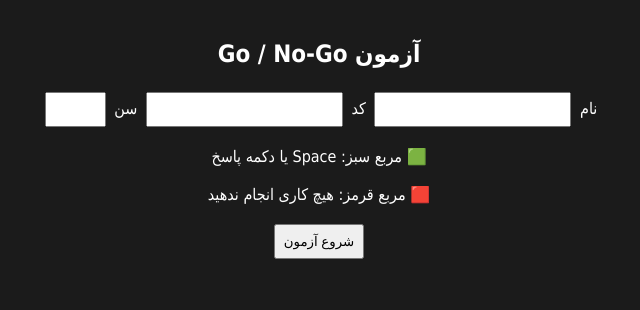
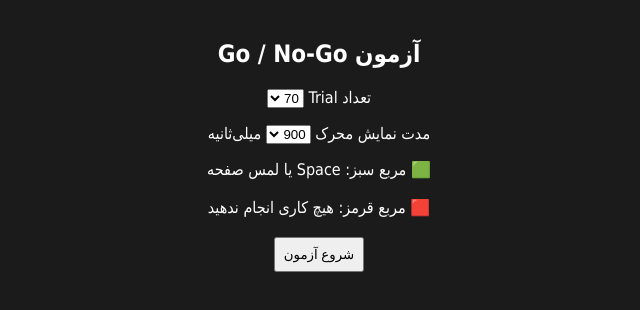
Before and after one commit to Seppour-dotcom/gonogo-test, a plain HTML site: page index.html in a window 1280 px wide. Shown: the whole page, without its empty margins (321-961 px from the left). Drawn offline with Linux system fonts and the light colour scheme.

Commit message:
Update index.html

```diff
--- a/index.html
+++ b/index.html
@@ -54,17 +54,35 @@ td,th{
 
 <div id="form">
 
-نام
-<input id="n">
-
-کد
-<input id="c">
-
-سن
-<input id="a" size="3">
+<p>
+تعداد Trial
+<select id="trialCount">
+<option>50</option>
+<option>55</option>
+<option>60</option>
+<option>65</option>
+<option selected>70</option>
+</select>
+</p>
 
 <p>
-🟩 مربع سبز: Space یا دکمه پاسخ
+مدت نمایش محرک
+<select id="speed">
+<option>500</option>
+<option>550</option>
+<option>600</option>
+<option>650</option>
+<option>700</option>
+<option>750</option>
+<option>800</option>
+<option>850</option>
+<option selected>900</option>
+</select>
+میلی‌ثانیه
+</p>
+
+<p>
+🟩 مربع سبز: Space یا لمس صفحه
 <br><br>
 🟥 مربع قرمز: هیچ کاری انجام ندهید
 </p>
@@ -121,6 +139,7 @@ let res=[];
 let i=-1;
 let pressed=false;
 let stimulusOn=false;   // جدید
+let stimTime=900;
 let t0=0;
 
 function respond(){
@@ -146,18 +165,29 @@ respond();
 
 }
 
-document.getElementById("resp").onclick=respond;
+document.body.onclick=respond;
+document.body.ontouchstart=respond;
 
 function start(){
 
 document.getElementById("form").style.display="none";
 
-// دکمه فقط یک بار نمایش داده می‌شود
-resp.style.display="inline-block";
+// خواندن تنظیمات انتخاب‌شده توسط کاربر
+stimTime = parseInt(document.getElementById("speed").value);
+let totalTrials = parseInt(document.getElementById("trialCount").value);
+
+// این قسمت را بعداً تغییر می‌دهیم
+let greens=Math.round(totalTrials*0.6);
+let reds=totalTrials-greens;
+
+let selected=[
+...Array(greens).fill("G"),
+...Array(reds).fill("R")
+];
 
 trials=[
 ...shuffle(practice.slice()),
-...shuffle(main.slice())
+...shuffle(selected)
 ];
 
 let c=3;
@@ -222,12 +252,11 @@ setTimeout(function(){
 
 stim.style.display="none";
 
-// دکمه همچنان دیده می‌شود اما غیرفعال است
 stimulusOn=false;
 
-setTimeout(next,950);
+setTimeout(next,stimTime);
 
-},950);
+},stimTime);
 
 }
 
```
